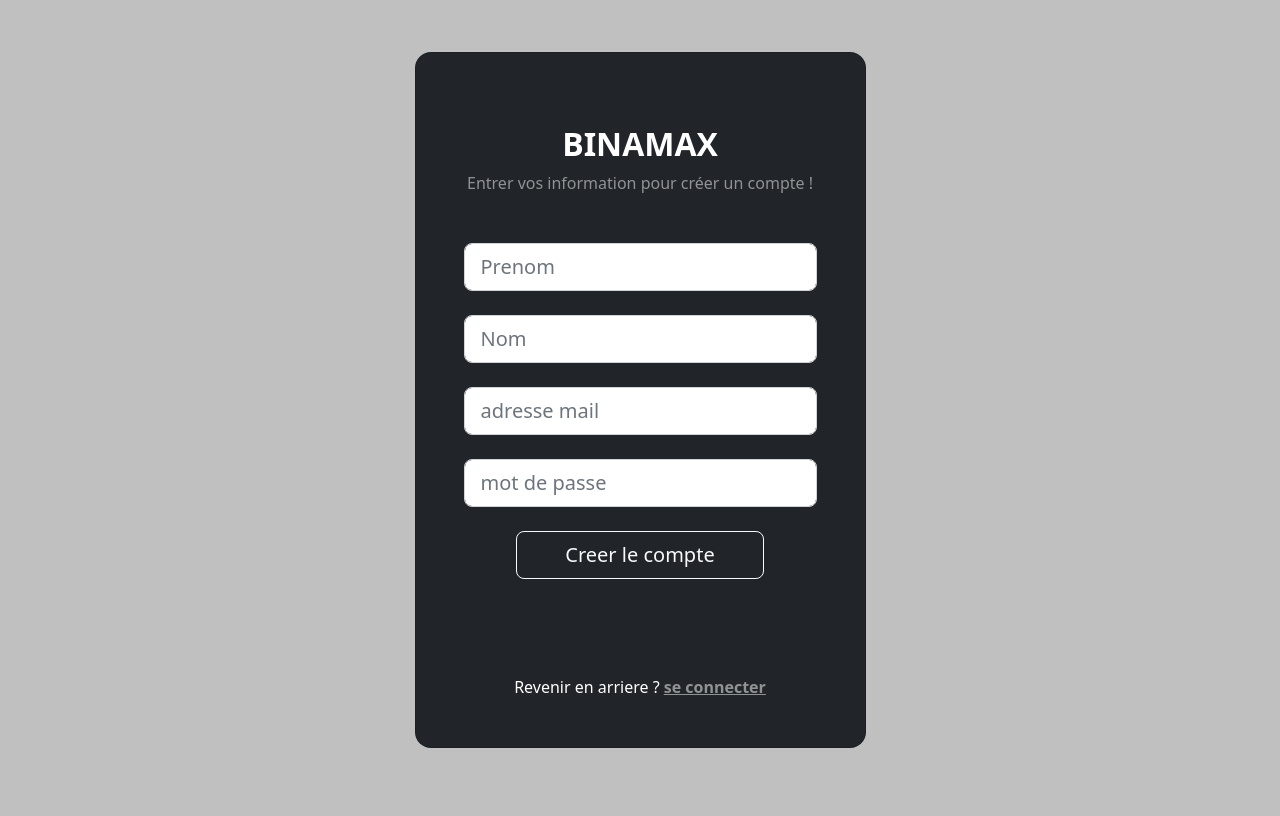
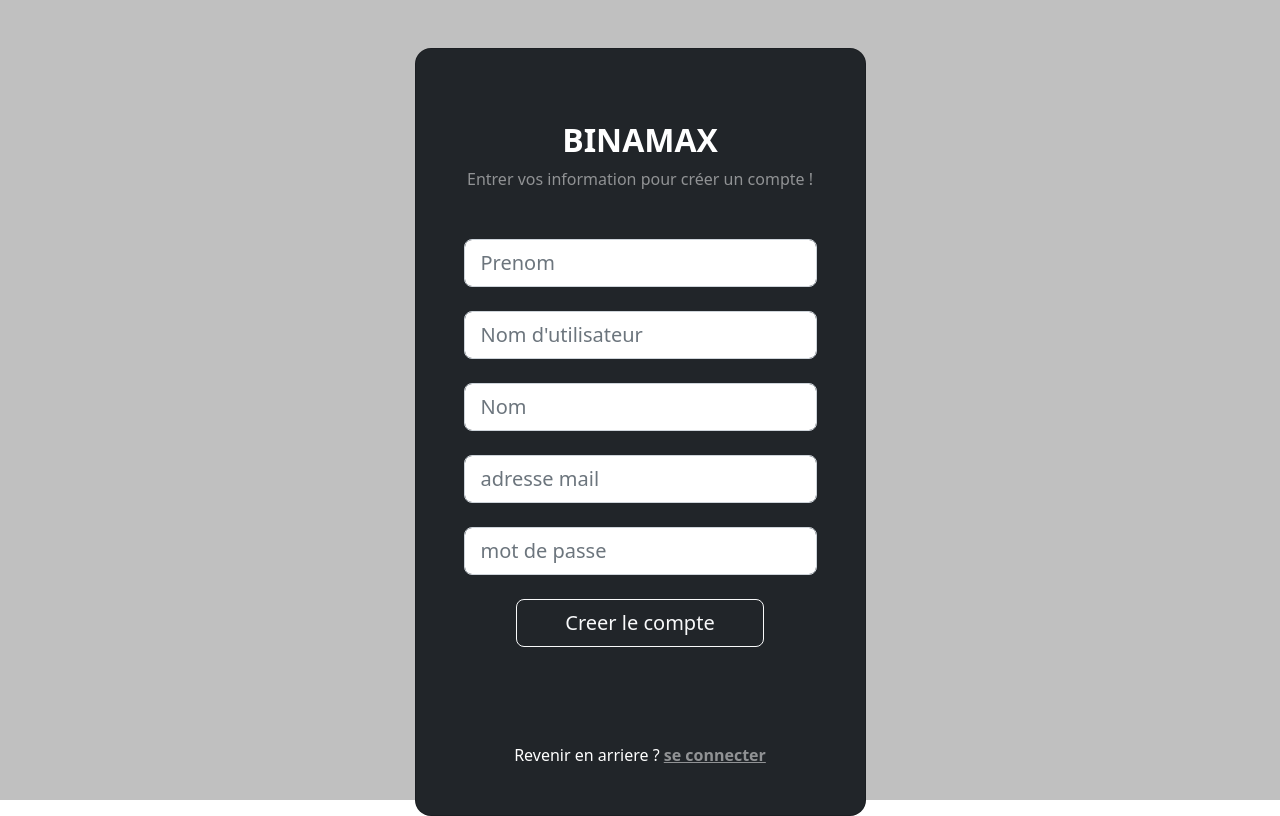
Before and after one commit to aymendev8/Binamax, a PHP site: page /creercompte.php in a window 1280 px wide. Before the commit the page ends 748 px from the top, so only its background shows below. Run offline with PHP 8.4, Linux system fonts and the light colour scheme.

Commit message:
creation de compte + ajout de l'utilisateur dans la bdd

```diff
--- a/creercompte.php
+++ b/creercompte.php
@@ -1,5 +1,20 @@
 <?php
 require_once("header.php");
+if(isset($_POST['prenom']) && strlen($_POST["prenom"]) > 4 && isset($_POST['nom']) && strlen($_POST["nom"]) > 4 && isset($_POST['mdp']) && strlen($_POST["mdp"]) > 5 && isset($_POST['username']) && strlen($_POST["username"]) > 4) {
+    $insertuser = $bdd->prepare("INSERT INTO utilisateurs(prenom,nom,mail,mot_de_passe,username)
+                                VALUES(:prenom,:nom,:mail,:mot_de_passe,:username)");
+    $insertuser->execute([
+        "prenom" => $_POST["prenom"],
+        "nom" => $_POST["nom"],
+        "mail" => $_POST["email"],
+        "mot_de_passe" => md5($_POST["mdp"]),
+        "username" => $_POST["username"]
+    ]);
+
+    header('Location:index.php');
+    die;
+}
+
 ?>
 <section class="vh-100 gradient-custom">
   <div class="container py-5 h-100">
@@ -11,23 +26,24 @@ require_once("header.php");
             <div class="mb-md-5 mt-md-4 pb-5">
               <h2 class="fw-bold mb-2 text-uppercase">Binamax</h2>
               <p class="text-white-50 mb-5">Entrer vos information pour créer un compte !</p>
-
+                <form action="" method="POST">
                     <div class="form-outline form-white mb-4">
-                <input type="texte" id="typeEmailX" class="form-control form-control-lg" placeholder="Prenom" />
+                        <input type="texte" name="prenom" class="form-control form-control-lg" placeholder="Prenom" />
                     </div>
-
                     <div class="form-outline form-white mb-4">
-                <input type="texte" id="typeEmailX" class="form-control form-control-lg" placeholder="Nom" />
+                        <input type="texte" name="username" class="form-control form-control-lg" placeholder="Nom d'utilisateur" />
                     </div>
-
                     <div class="form-outline form-white mb-4">
-                <input type="email" id="typeEmailX" class="form-control form-control-lg" placeholder="adresse mail" />
+                        <input type="texte" name="nom" class="form-control form-control-lg" placeholder="Nom" />
                     </div>
-
                     <div class="form-outline form-white mb-4">
-                <input type="password" id="typePasswordX" class="form-control form-control-lg" placeholder="mot de passe"  />
+                        <input type="email" name="email" class="form-control form-control-lg" placeholder="adresse mail" />
+                    </div>
+                    <div class="form-outline form-white mb-4">
+                        <input type="password" name="mdp" class="form-control form-control-lg" placeholder="mot de passe"  />
                     </div>
                     <button class="btn btn-outline-light btn-lg px-5" type="submit" href="index.php">Creer le compte</button>
+                </form>
             </div>
             <div>
               <p class="mb-0">Revenir en arriere ? <a href="index.php" class="text-white-50 fw-bold">se connecter</a>
--- a/index.php
+++ b/index.php
@@ -10,14 +10,14 @@ require_once("header.php");
 
             <div class="mb-md-5 mt-md-4 pb-5">
               <h2 class="fw-bold mb-2 text-uppercase">Binamax</h2>
-              <p class="text-white-50 mb-5">Entrer vos identifiant pour vous connectez !</p>
+              <p class="text-white-50 mb-5">Entrer vos identifiants pour vous connectez !</p>
 
               <div class="form-outline form-white mb-4">
-                <input type="email" id="typeEmailX" class="form-control form-control-lg" placeholder="adresse mail" />
+                <input type="email" id="username" class="form-control form-control-lg" placeholder="Nom d'utilisateur" />
               </div>
 
               <div class="form-outline form-white mb-4">
-                <input type="password" id="typePasswordX" class="form-control form-control-lg" placeholder="mot de passe"  />
+                <input type="password" id="mdp" class="form-control form-control-lg" placeholder="mot de passe"  />
               </div>
               <button class="btn btn-outline-light btn-lg px-5" type="submit">Se connecter</button>
             </div>
```
Lines whose indentation alone changed are shown as unchanged.
